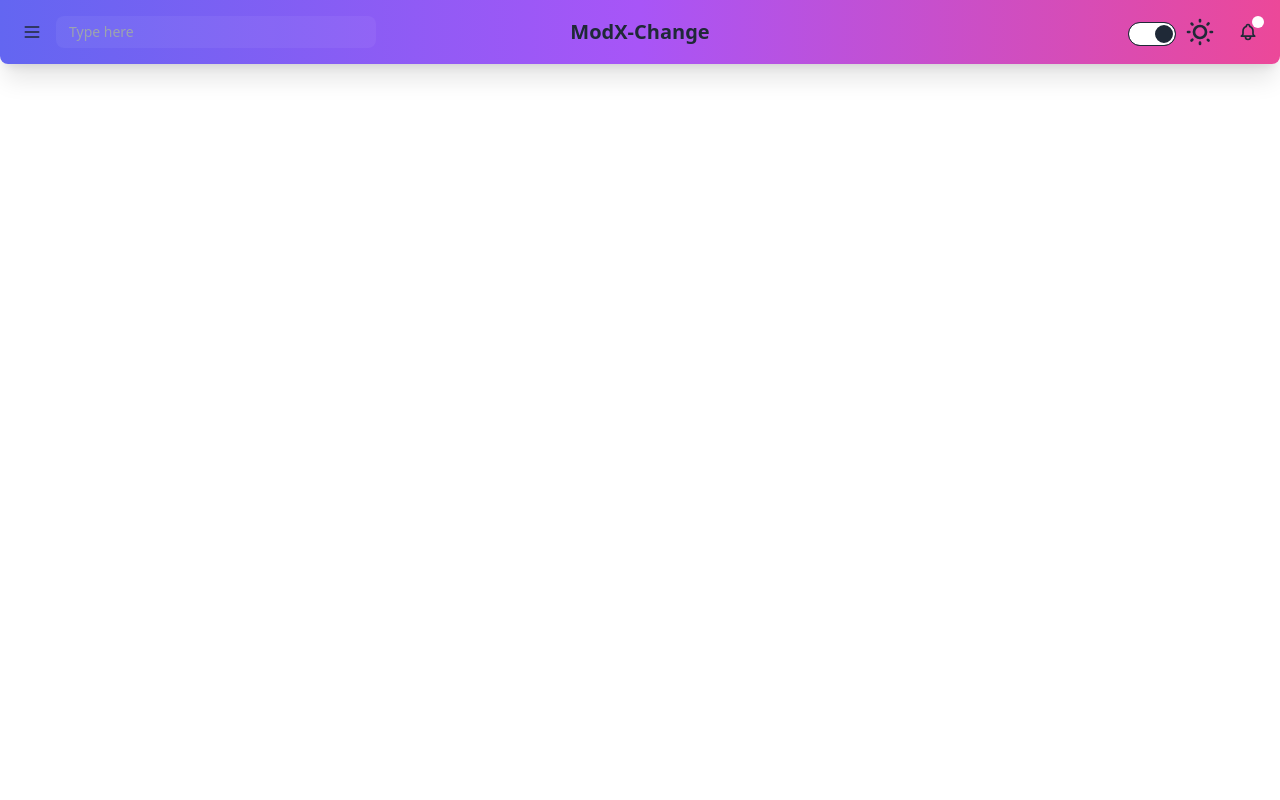
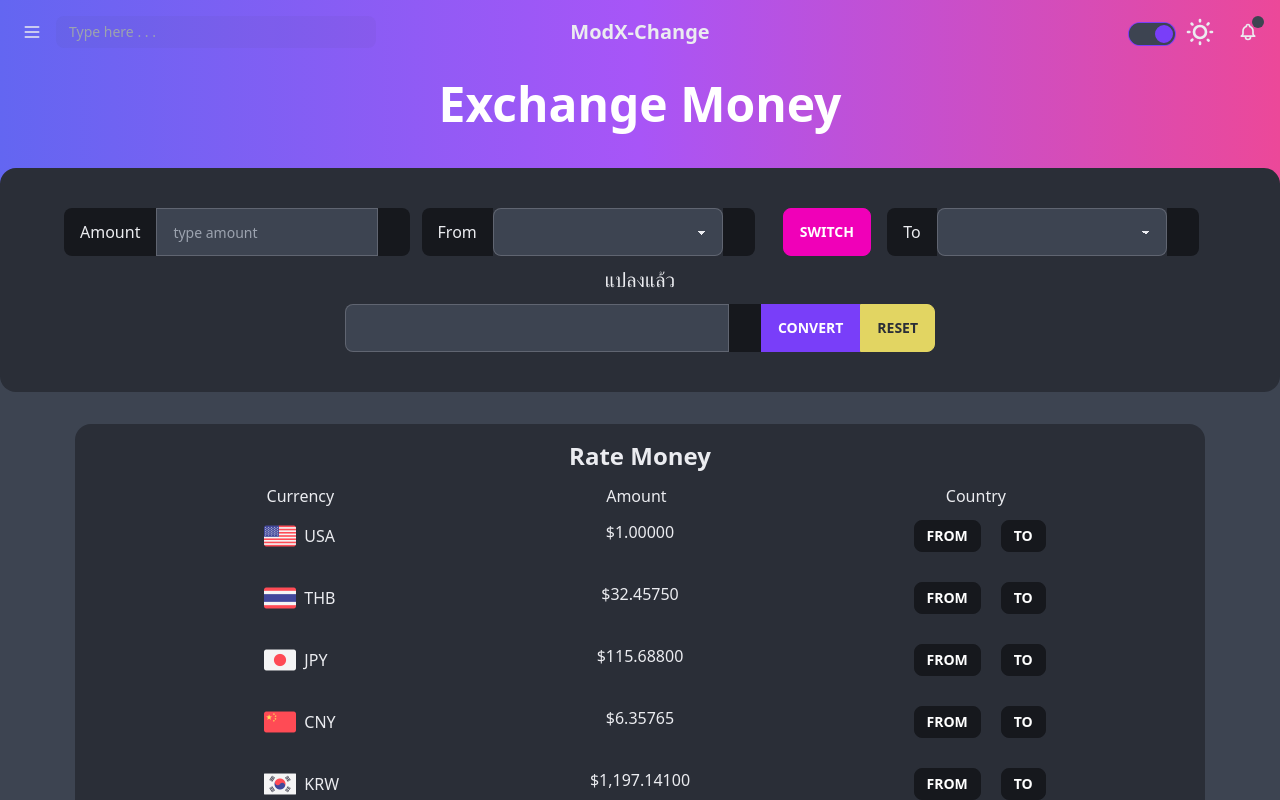
Before and after one commit to jirasin-c/mod-exchange, a Vue app: page / in a window 1280 px wide. Built offline with nearby package versions, Linux system fonts and the light colour scheme; what vue-sweetalert2 would draw is missing.

Commit message:
edit ui and format code

```diff
--- a/index.html
+++ b/index.html
@@ -1,5 +1,5 @@
 <!DOCTYPE html>
-<html lang="en">
+<html lang="en" data-theme="dark">
 
 <head>
   <meta charset="UTF-8" />
@@ -9,8 +9,23 @@
 </head>
 
 <body>
-  <div id="navbar"></div>
-  <div id="app"></div>
+  <div class="drawer h-screen">
+    <input id="my-drawer" type="checkbox" class="drawer-toggle" />
+    <div class="drawer-content">
+      <!-- content -->
+      <div id="navbar"></div>
+      <div id="app"></div>
+    </div>
+    <!-- side-bar -->
+    <div class="drawer-side">
+      <label for="my-drawer" class="drawer-overlay"></label>
+      <ul class="menu p-4 overflow-y-auto w-80 bg-base-100 text-base-content">
+        <!-- Sidebar content here -->
+        <li><a>Sidebar Item 1</a></li>
+        <li><a>Sidebar Item 2</a></li>
+      </ul>
+    </div>
+  </div>
   <script type="module" src="/src/main.js"></script>
 </body>
 
--- a/src/App.vue
+++ b/src/App.vue
@@ -78,9 +78,11 @@ const calExchange = (from, to) => {
 const calExchangCrypto = (from, to) => {
   let countryTo = crypto.filter((value) => value.name == [`${to}`])[0];
   let countryFrom = crypto.filter((value) => value.name == [`${from}`])[0];
+  console.log(to + "  " + from);
+  console.log(countryTo + "  " + countryFrom);
   if (amount.value != "") {
     tranferAmount.value = (amount.value * countryTo.rate) / countryFrom.rate;
-    document.getElementById("result").value = tranferAmount.value;
+    // document.getElementById("result").textContent = tranferAmount.value;
   } else {
     Swal.fire({
       icon: "error",
@@ -104,125 +106,140 @@ const showCrypto = () => (isToggle.value = !isToggle.value);
 const remainingExchangeCrypto = computed(() =>
   crypto.filter((currency) => currency.name != currenFrom.value)
 );
+
+//function push name to input from
+const pushToFrom = (nameFrom) => {
+  currenFrom.value = nameFrom;
+};
+//function push name to input from
+const pushToTo = (nameTo) => {
+  currenTo.value = nameTo;
+};
+const resetValue = () => {
+  currenFrom.value = "";
+  currenTo.value = "";
+  amount.value = "";
+  console.log(tranferAmount.value);
+  tranferAmount.value = "";
+  document.getElementById("result").value = tranferAmount.value;
+};
 </script>
 
 <template>
+  <!-- change function -->
   <!-- <div style="text-align: center; margin-top: 2rem">
-    <button class="btn btn-info" @click="showCrypto" v-if="isToggle">Exchang rate</button>
-    <button class="btn btn-info" @click="showCrypto" v-else>Cryptocurrency</button>
-  </div>
+    <button class="btn btn-info" @click="showCrypto" v-if="isToggle">
+      Exchang rate
+    </button>
+    <button class="btn btn-info" @click="showCrypto" v-else>
+      Cryptocurrency
+    </button>
+  </div> -->
 
-  <div class="container mx-auto flex justify-center mt-10" id="exchange">
-    <div class="p-10 card bg-base-200 flex justify-center" v-if="!isToggle">
-      <label class="input-group">
+  <div
+    class="container mx-auto flex flex-col justify-center"
+    id="exchange"
+    style="margin-top: -26rem"
+  >
+    <h1 class="font-title text-center font-extrabold py-6">
+      <div class="text-2xl lg:text-5xl text-white">Exchange Money</div>
+    </h1>
+    <!-- content -->
+    <div
+      class="px-16 py-10 mt-4 card bg-base-200 flex justify-center item-center"
+      v-if="!isToggle"
+    >
+      <div class="grid grid-cols-10 grid-rows-3">
+        <!-- label1 col 1 -->
+        <label class="input-group flex justify-center col-start-1 col-span-3">
           <span>Amount</span>
           <input
             type="number"
             placeholder="type amount"
             v-model="amount"
-          class="input input-bordered"
+            class="input input-bordered w-2/3"
           />
           <span>{{ currenFrom }}</span>
         </label>
-      <div class="grid grid-cols-3 gap-x-5">
-        <label class="label">
-          <span class="label-text">From</span>
+        <!-- label2 col 1 -->
+        <label class="input-group flex justify-end col-span-3">
+          <span>From</span>
+          <select
+            name
+            id
+            v-model="currenFrom"
+            class="select select-bordered w-2/3"
+          >
+            <option v-for="(value, key, index) in baseUSD">
+              {{ value.name }}
+            </option>
+          </select>
+          <span>{{ currenFrom }}</span>
         </label>
-
-        <label class="label col-start-3">
-          <span class="label-text">To</span>
+        <!-- label3 col 1 -->
+        <label class="flex xl:justify-center lg:ml-7"
+          ><button
+            @click="switchCurren(currenFrom, currenTo)"
+            class="btn btn-secondary"
+          >
+            Switch
+          </button>
         </label>
-        <select name id v-model="currenFrom" class="select select-bordered w-full">
-          <option v-for="(value, key, index) in baseUSD">{{ value.name }}</option>
+        <!-- label4 col 1 -->
+        <label class="input-group flex justify-center col-span-3">
+          <span>To</span>
+          <select
+            name
+            id
+            v-model="currenTo"
+            class="select select-bordered w-2/3"
+          >
+            <option v-for="(value, key, index) in remainingExchange">
+              {{ value.name }}
+            </option>
           </select>
-        <button @click="switchCurren(currenFrom, currenTo)" class="btn btn-secondary">Switch</button>
-        <select name id v-model="currenTo" class="select select-bordered w-full">
-          <option v-for="(value, key, index) in remainingExchange">{{ value.name }}</option>
-        </select>
-        <div class="form-control col-span-3">
-          <label class="label place-content-center">
-            <span class="label-text">แปลงแล้ว</span>
+          <span>{{ currenTo }}</span>
         </label>
+        <label class="label place-content-center col-span-10">
+          <span class="label-text text-xl">แปลงแล้ว</span>
+        </label>
+        <div class="col-span-10">
           <label class="input-group input-group-md place-content-center">
             <input
               type="number"
               id="result"
               pointer-events="none"
-              class="input input-bordered"
+              class="input input-bordered w-1/3"
               maxlength="10"
+              v-model="tranferAmount"
             />
             <span>{{ currenTo }}</span>
             <button
               @click="calExchange(currenFrom, currenTo)"
-              class="btn btn-primary mx-auto"
-            >Convert</button>
-          </label>
-        </div>
-      </div>
-    </div>
-
-    <div class="p-10 card bg-base-200 flex justify-center" v-else>
-      <label class="input-group">
-        <span>Amount</span>
-        <input
-          type="number"
-          placeholder="type amount"
-          v-model="amount"
-          class="input input-bordered"
-        />
-        <span>{{ currenFrom }}</span>
-      </label>
-      <div class="grid grid-cols-3 gap-x-5">
-        <label class="label">
-          <span class="label-text">From</span>
-        </label>
-
-        <label class="label col-start-3">
-          <span class="label-text">To</span>
-        </label>
-        <select name id v-model="currenFrom" class="select select-bordered w-full">
-          <option v-for="(value, key, index) in crypto">{{ value.name }}</option>
-        </select>
-        <button
-          @click="switchCurren(currenFrom, currenTo)"
-          class="btn btn-secondary"
-          required
-        >Switch</button>
-        <select name id v-model="currenTo" class="select select-bordered w-full">
-          <option v-for="(value, key, index) in remainingExchangeCrypto">{{ value.name }}</option>
-        </select>
-        <div class="form-control col-span-3">
-          <label class="label place-content-center">
-            <span class="label-text">แปลงแล้ว</span>
-          </label>
-          <label class="input-group input-group-md place-content-center">
-            <input
-              type="number"
-              id="result"
-              pointer-events="none"
-              class="input input-bordered"
-              maxlength="10"
-            />
-            <span>{{ currenTo }}</span>
-            <button
-              @click="calExchangCrypto(currenFrom, currenTo)"
-              class="btn btn-primary mx-auto"
-            >Convert</button>
+              class="btn btn-primary"
+            >
+              Convert
+            </button>
+            <button class="btn btn-warning" @click="resetValue">Reset</button>
           </label>
         </div>
       </div>
     </div>
   </div>
 
+  <!-- exchange rate section -->
   <div class="container mx-auto flex justify-center mt-8">
-    <div class="px-10 card bg-base-200 flex">
-      <h1 class="flex justify-center mt-3">Exchange Rates</h1>
-      <div class="grid grid-cols-2 gap-4 mt-3">
-        <p class="px-16 col-start-1">Currency</p>
-        <p class="px-16 col-start-2">Amount</p>
+    <div class="px-16 py-2 card bg-base-200 flex">
+      <h1 class="font-title text-center font-extrabold mt-2">
+        <div class="text-2xl lg:text-2xl">Rate Money</div>
+      </h1>
+      <div class="grid grid-cols-3 gap-4 mt-3">
+        <p class="px-32">Currency</p>
+        <p class="px-32">Amount</p>
+        <p class="px-32">Country</p>
       </div>
       <div
-        class="grid grid-cols-2 gap-4 mt-3 mb-3 text-center"
+        class="grid grid-cols-3 gap-4 mt-3 mb-3 text-center"
         v-for="(value, key, index) in baseUSD"
         v-if="!isToggle"
       >
@@ -243,6 +260,20 @@ const remainingExchangeCrypto = computed(() =>
             }).format(value.rate)
           }}
         </p>
+        <div>
+          <button
+            class="btn btn-sm btn-active mr-5"
+            @click="pushToFrom(value.name)"
+          >
+            From
+          </button>
+          <button
+            class="btn btn-sm btn btn-active"
+            @click="pushToTo(value.name)"
+          >
+            To
+          </button>
+        </div>
       </div>
 
       <div
@@ -267,9 +298,23 @@ const remainingExchangeCrypto = computed(() =>
             }).format(value.rate)
           }}
         </p>
+        <div>
+          <button
+            class="btn btn-sm btn-active mr-5"
+            @click="pushToFrom(value.name)"
+          >
+            From
+          </button>
+          <button
+            class="btn btn-sm btn btn-active"
+            @click="pushToTo(value.name)"
+          >
+            To
+          </button>
         </div>
       </div>
-  </div> -->
+    </div>
+  </div>
 </template>
 
 <style>
--- a/src/components/Navbar.vue
+++ b/src/components/Navbar.vue
@@ -13,12 +13,8 @@ const displaymode = () => {
 </script>
 
 <template>
-  <div class="bg-base-100 drawer h-screen">
-    <input id="my-drawer" type="checkbox" class="drawer-toggle" />
-    <div class="drawer-content">
-      <!-- content -->
   <nav
-        class="navbar bg-gradient-to-r from-indigo-500 via-purple-500 to-pink-500 mb-40 shadow-xl rounded-b-lg"
+    class="navbar bg-gradient-to-r from-indigo-500 via-purple-500 to-pink-500 mb-40 shadow-xl rounded-b-lg pb-64"
   >
     <div class="navbar-start">
       <label for="my-drawer" class="btn btn-square btn-ghost drawer-button">
@@ -38,7 +34,7 @@ const displaymode = () => {
       </label>
       <input
         type="text"
-            placeholder="Type here"
+        placeholder="Type here . . ."
         class="input input-ghost w-full max-w-xs input-sm"
       />
     </div>
@@ -48,7 +44,7 @@ const displaymode = () => {
     <div class="navbar-end">
       <input
         type="checkbox"
-            class="toggle mt-1"
+        class="toggle mt-1 toggle-md toggle-primary"
         @click="displaymode()"
         checked
       />
@@ -97,18 +93,6 @@ const displaymode = () => {
       </button>
     </div>
   </nav>
-      <!-- content -->
-    </div>
-    <!-- side-bar -->
-    <div class="drawer-side">
-      <label for="my-drawer" class="drawer-overlay"></label>
-      <ul class="menu p-4 overflow-y-auto w-80 bg-base-100 text-base-content">
-        <!-- Sidebar content here -->
-        <li><a>Sidebar Item 1</a></li>
-        <li><a>Sidebar Item 2</a></li>
-      </ul>
-    </div>
-  </div>
 </template>
 
 <style></style>
```
Lines whose indentation alone changed are shown as unchanged.
